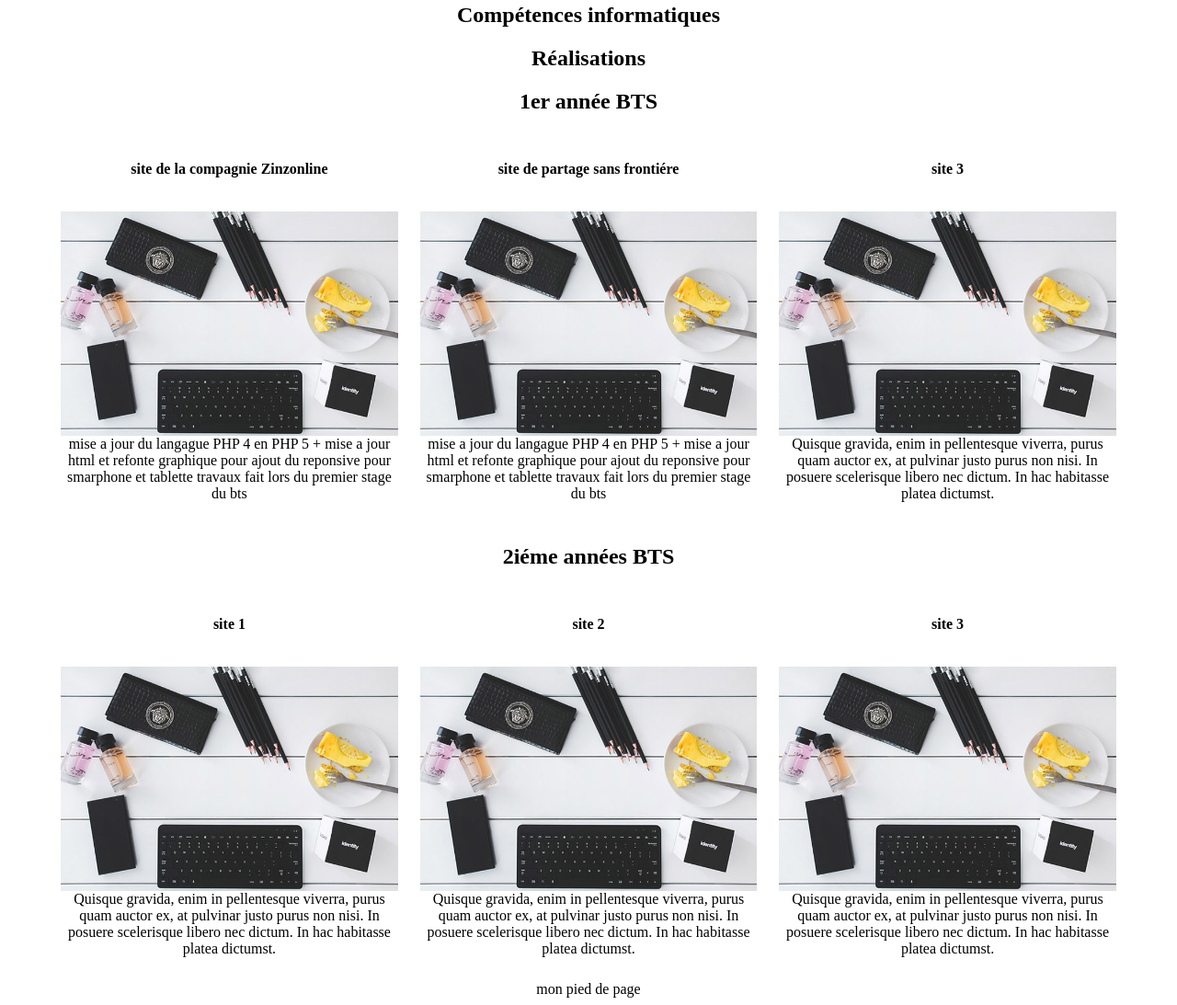
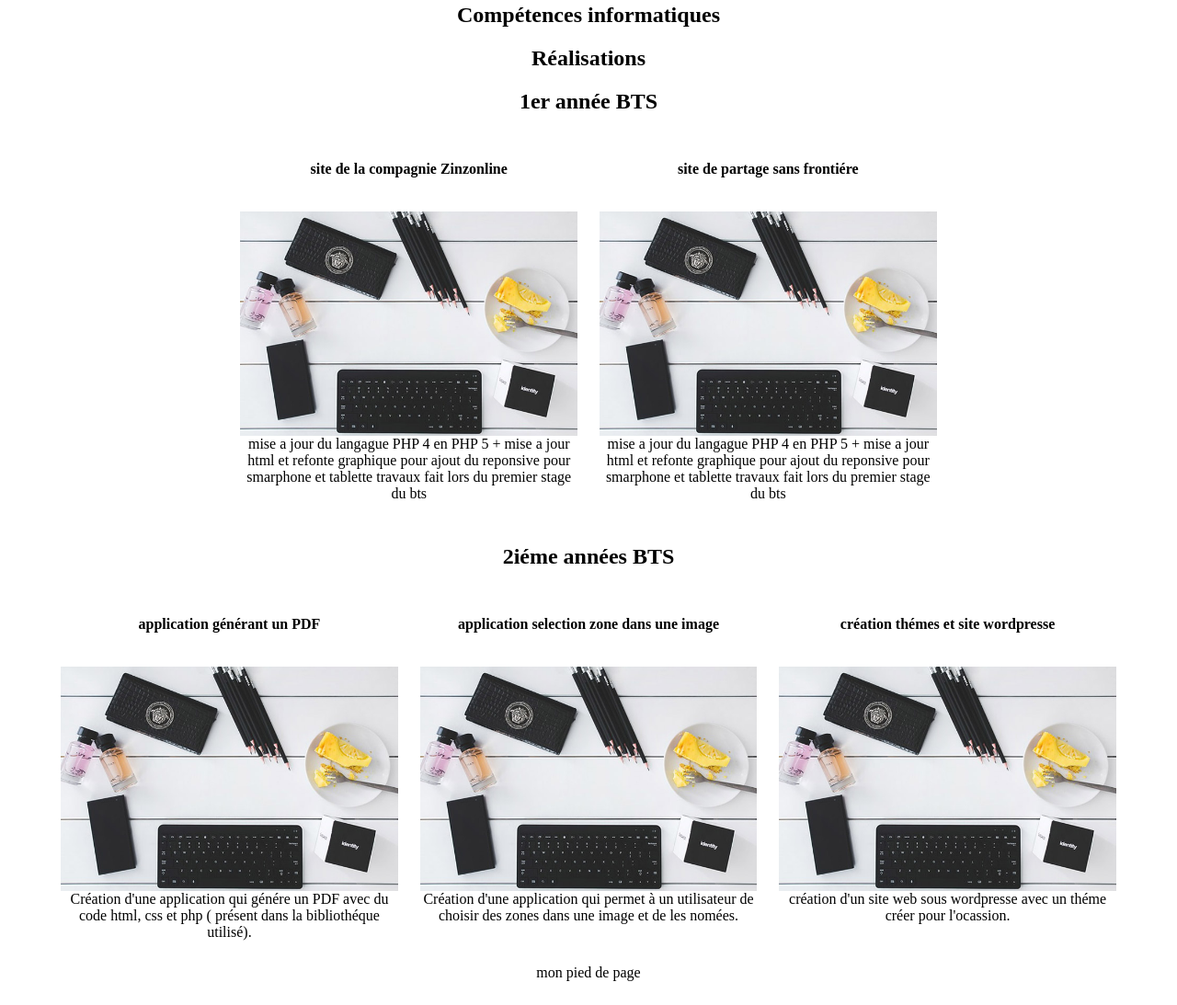
Before and after one commit to eliotchareyron/cv, a plain HTML site: page app/index.html in a window 1280 px wide. Shown: the part 305-1398 px from the top of the page at 92% size. Drawn offline with Linux system fonts and the light colour scheme.

Commit message:
Motif contenu

```diff
--- a/app/index.html
+++ b/app/index.html
@@ -67,41 +67,30 @@ travaux fait lors du premier stage du bts
 travaux fait lors du premier stage du bts
 </p>
 	</article>
-		<article >
-			<h4> site 3</h4>
-		<p>
-		<img src="img/portfolio.jpg" align="absmiddle">
- Quisque gravida, enim in pellentesque viverra, purus quam auctor ex, at pulvinar justo purus non nisi.
- In posuere scelerisque libero nec dictum. In hac habitasse platea dictumst.
-	</p>
-	</article>
 </section>
 	<section>
 	<h2> 2iéme années BTS </h2>
 	<article >
 
-		<h4> site 1</h4>
+		<h4> application générant un PDF</h4>
 		<p>
 		<img src="img/portfolio.jpg" align="absmiddle">
- Quisque gravida, enim in pellentesque viverra, purus quam auctor ex, at pulvinar justo purus non nisi.
- In posuere scelerisque libero nec dictum. In hac habitasse platea dictumst.
+Création d'une application qui génére un PDF avec du code html, css et php ( présent dans la bibliothéque utilisé).
 	</p>
 	</article>
 		<article >
-				<h4> site 2</h4>
+				<h4> application selection zone dans une image</h4>
 		<p>
 		<img src="img/portfolio.jpg" align="absmiddle">
- Quisque gravida, enim in pellentesque viverra, purus quam auctor ex, at pulvinar justo purus non nisi.
- In posuere scelerisque libero nec dictum. In hac habitasse platea dictumst.
+Création d'une application qui permet à un utilisateur de choisir des zones dans une image et de les nomées.
 	</p>
 	</article>
 		<article >
-			<h4> site 3</h4>
+			<h4> création thémes et site wordpresse</h4>
 		<p>
 		<img src="img/portfolio.jpg" align="absmiddle">
- Quisque gravida, enim in pellentesque viverra, purus quam auctor ex, at pulvinar justo purus non nisi.
- In posuere scelerisque libero nec dictum. In hac habitasse platea dictumst.
-	</p>
+création d'un site web sous wordpresse avec un théme créer pour l'ocassion.
+</p>
 	</article>
 </section>
 			</div>
```
